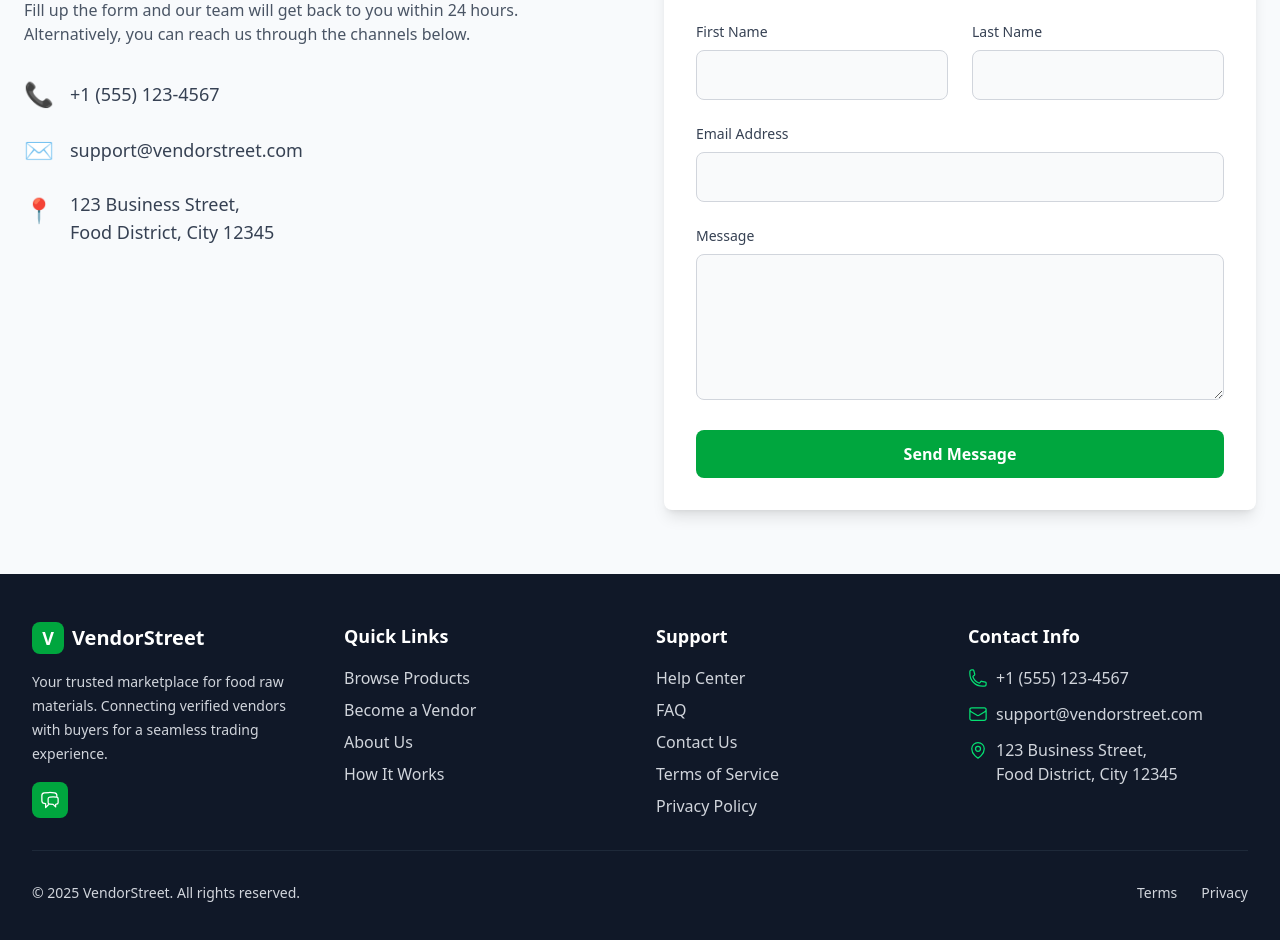
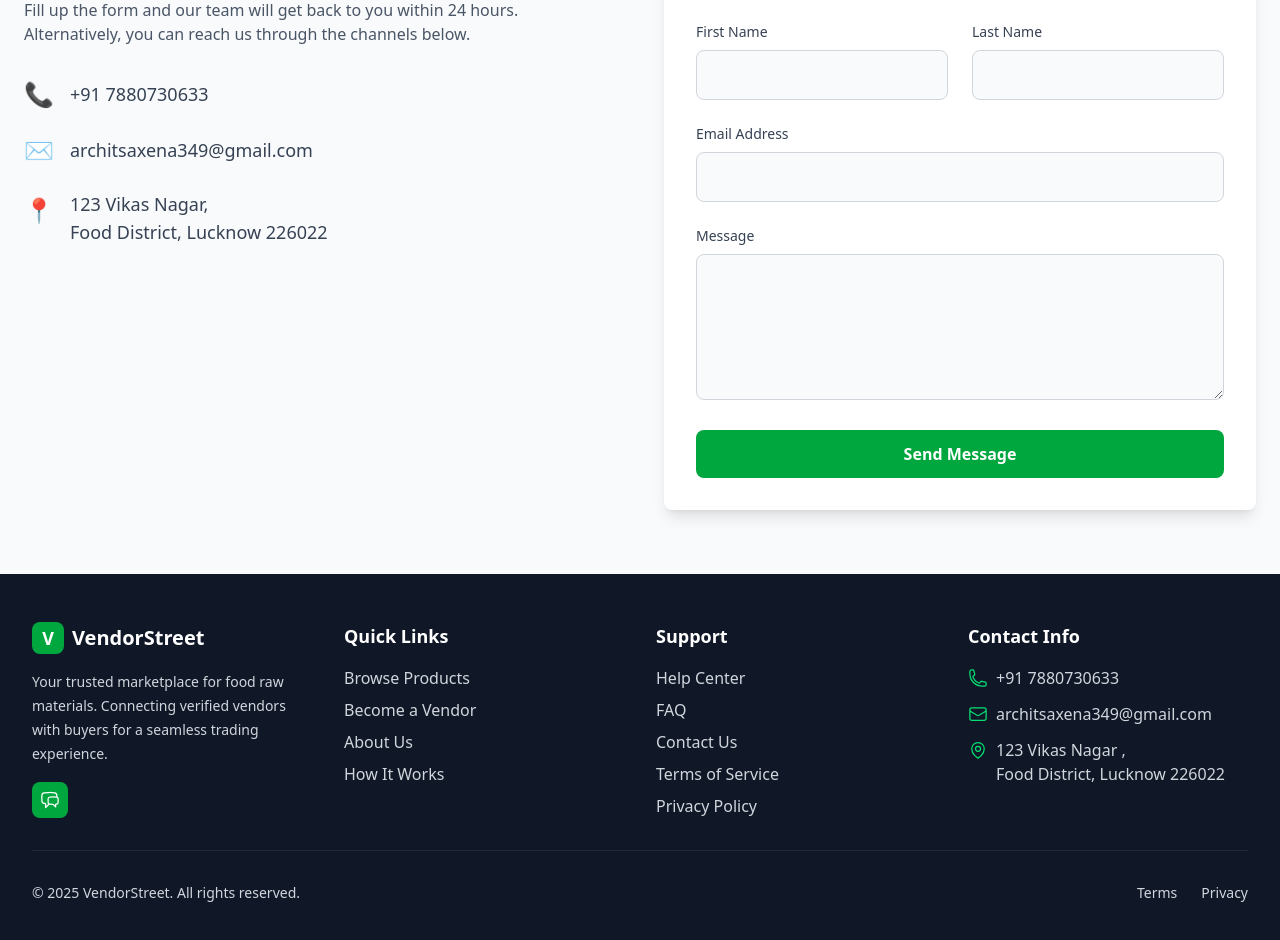
Before and after one commit to ArchitSaxena349/vendorstreet, a React (Vite) app in the folder Frontend/: page /contact in a window 1280 px wide. Shown: the part 480-1420 px from the top of the page. Built offline with nearby package versions, Linux system fonts and the light colour scheme.

Commit message:
info changes

```diff
--- a/Frontend/src/components/Footer.jsx
+++ b/Frontend/src/components/Footer.jsx
@@ -105,17 +105,17 @@ const Footer = () => {
             <div className="space-y-3">
               <div className="flex items-center space-x-2">
                 <PhoneIcon className="h-5 w-5 text-green-400" />
-                <span className="text-gray-300">+1 (555) 123-4567</span>
+                <span className="text-gray-300">+91 7880730633</span>
               </div>
               <div className="flex items-center space-x-2">
                 <EnvelopeIcon className="h-5 w-5 text-green-400" />
-                <span className="text-gray-300">support@vendorstreet.com</span>
+                <span className="text-gray-300">architsaxena349@gmail.com</span>
               </div>
               <div className="flex items-start space-x-2">
                 <MapPinIcon className="h-5 w-5 text-green-400 mt-0.5" />
                 <span className="text-gray-300">
-                  123 Business Street,<br />
-                  Food District, City 12345
+                  123 Vikas Nagar ,<br />
+                  Food District, Lucknow 226022
                 </span>
               </div>
             </div>
--- a/Frontend/src/pages/contactus.jsx
+++ b/Frontend/src/pages/contactus.jsx
@@ -41,17 +41,17 @@ const ContactUsPage = () => {
             <div className="space-y-6">
               <div className="flex items-center space-x-4">
                 <span className="text-2xl text-blue-600">📞</span>
-                <a href="tel:+15551234567" className="text-gray-700 hover:text-blue-600 text-lg">+1 (555) 123-4567</a>
+                <a href="tel:+917880730633" className="text-gray-700 hover:text-blue-600 text-lg">+91 7880730633</a>
               </div>
               <div className="flex items-center space-x-4">
                 <span className="text-2xl text-blue-600">✉️</span>
-                <a href="mailto:support@vendorstreet.com" className="text-gray-700 hover:text-blue-600 text-lg">support@vendorstreet.com</a>
+                <a href="mailto:architsaxena349@gmail.com" className="text-gray-700 hover:text-blue-600 text-lg">architsaxena349@gmail.com</a>
               </div>
               <div className="flex items-start space-x-4">
                 <span className="text-2xl text-blue-600 mt-1">📍</span>
                 <p className="text-gray-700 text-lg">
-                  123 Business Street,<br />
-                  Food District, City 12345
+                  123 Vikas Nagar,<br />
+                  Food District, Lucknow 226022
                 </p>
               </div>
             </div>
```
